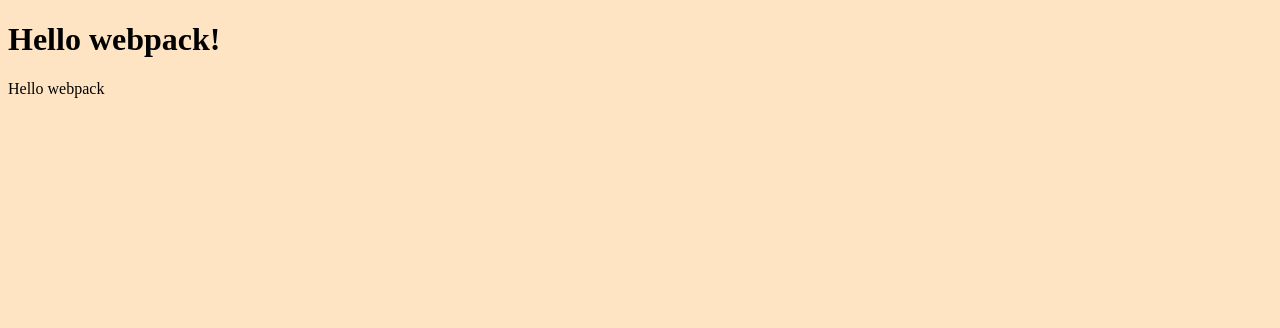
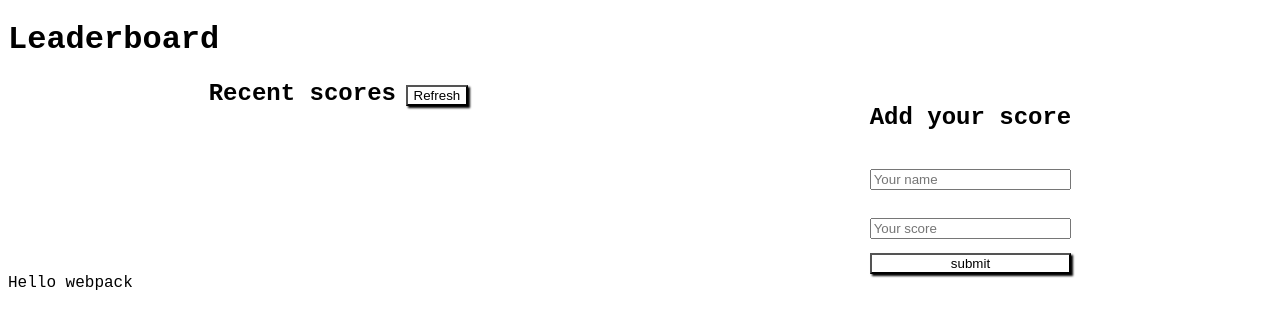
Before and after one commit to Lucas-Masaba/leaderboard, a website built with webpack: page src/index.html in a window 1280 px wide. Built offline with nearby package versions, Linux system fonts and the light colour scheme.

Commit message:
modify html and css files

```diff
--- a/src/index.html
+++ b/src/index.html
@@ -1,11 +1,34 @@
 <!DOCTYPE html>
 <html lang="en">
-<head>
-    <meta charset="UTF-8">
-    <meta name="viewport" content="width=device-width, initial-scale=1.0">
-    <title>Wbpack Exercise</title>
-</head>
-<body>
-    <h1>Hello webpack!</h1>
-</body>
+  <head>
+    <meta charset="UTF-8" />
+    <meta name="viewport" content="width=device-width, initial-scale=1.0" />
+    <title>Leaderboard</title>
+  </head>
+  <body>
+    <header>
+      <h1 class="leaderboard_heading">Leaderboard</h1>
+    </header>
+    <main class="main_tag">
+      <div>
+        <div class="recent_scores">
+          <span class="recent_scores_head">Recent scores</span>
+          <button id="refresh_button" type="button">Refresh</button>
+        </div>
+        <div>
+          <ul class="leaderboard_ul">
+
+          </ul>
+        </div>
+      </div>
+      <div class="form_container">
+        <h3 class="add_head">Add your score</h3>
+        <form action="/">
+          <input class="name_input" type="text" placeholder="Your name" name="name">
+          <input class="score_input" type="number" placeholder="Your score" name="score">
+          <button id="submit_button" type="submit">submit</button>
+        </form>
+      </div>
+    </main>
+  </body>
 </html>
--- a/src/style.css
+++ b/src/style.css
@@ -1,3 +1,34 @@
 body {
-  background-color: bisque;
+  font-family: 'Courier New', Courier, monospace;
 }
+.main_tag {
+  display: flex;
+  justify-content: space-around;
+
+}
+.recent_scores_head {
+  font-weight: bold;
+  font-size: 150%;
+}
+form {
+  display: flex;
+  flex-direction: column;
+}
+input {
+  margin-top: 7%;
+  margin-bottom: 7%;
+}
+
+.add_head {
+  font-size: 150%;
+
+}
+
+.refresh_button {
+  margin-left: 2%;
+}
+
+button {
+  background: none;
+  box-shadow: 2px 2px 2px;
+}
```
Also changed, not shown: dist/index.html, dist/main.js.
